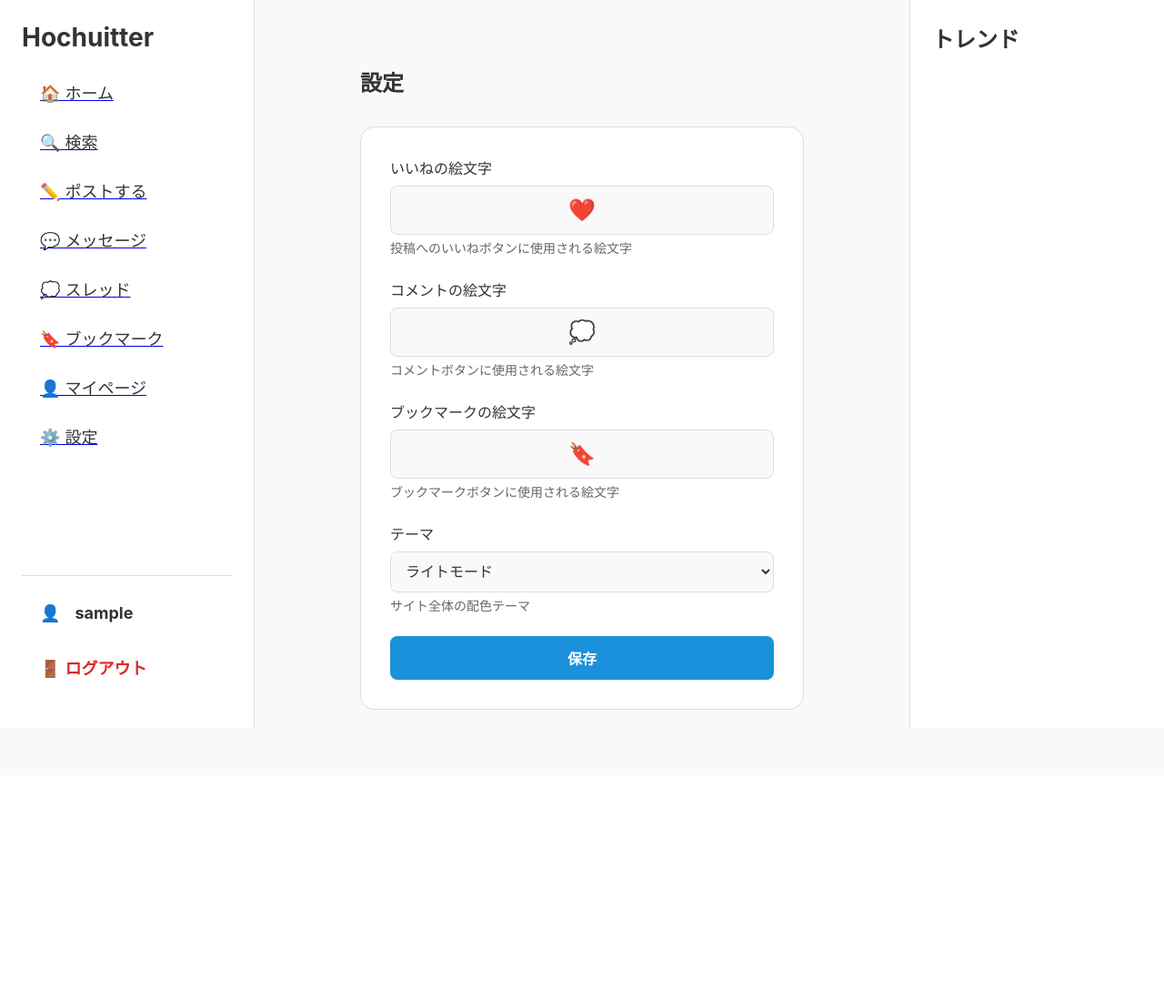
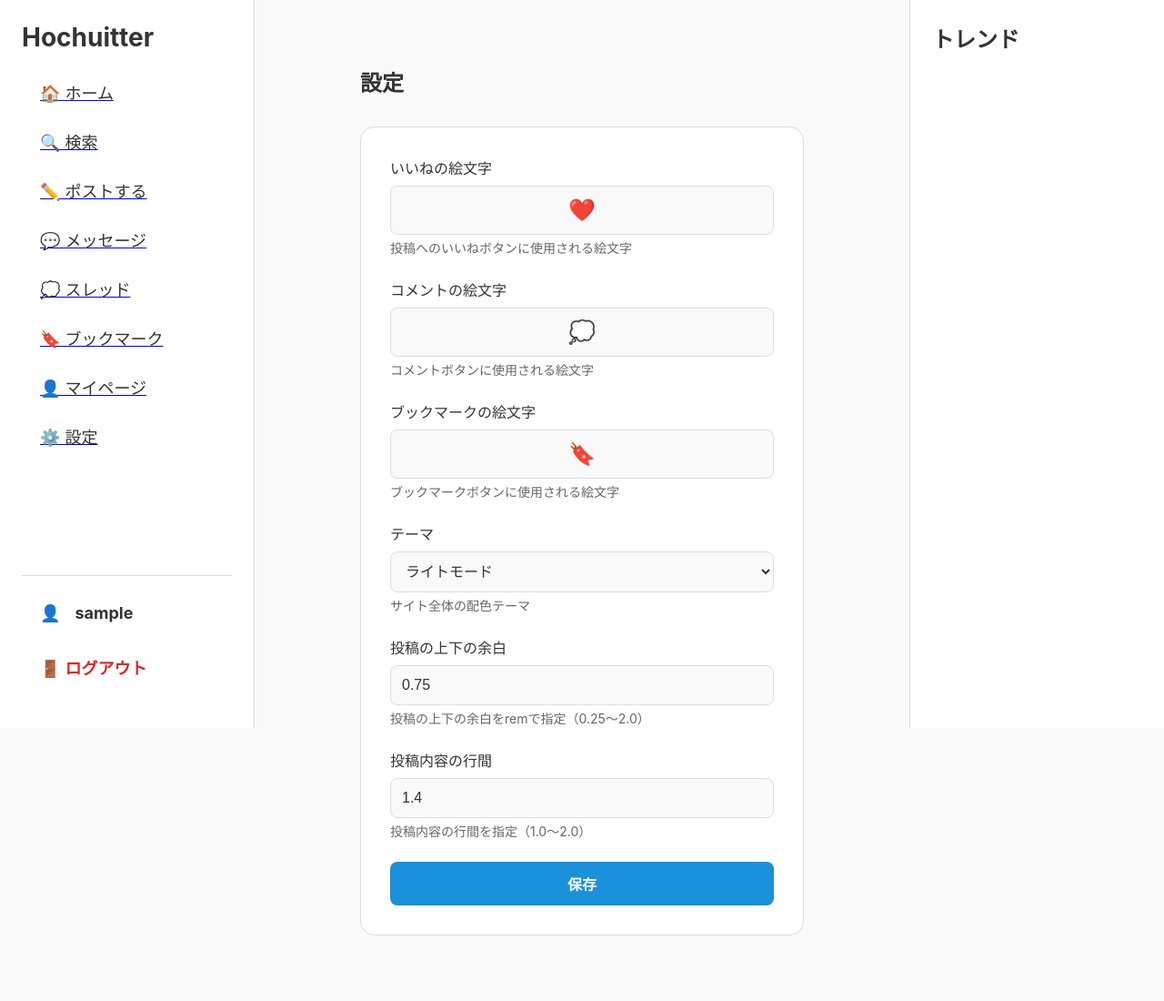
Before and after one commit to hochu-shunsuke/Hochuitter, a Django app: page /social/settings/ in a window 1280 px wide. Shown: the whole page at 91% size. Before the commit the page ends 800 px from the top, so only its background shows below. Run offline with Django 5.2, Linux system fonts and the light colour scheme; the visitor is signed in with stand-in values (Sample User, id 1); data comes from the database, SQL or seed files in the repository.

Commit message:
行間のカスタマイズ

```diff
--- a/sns/social/forms.py
+++ b/sns/social/forms.py
@@ -4,12 +4,14 @@ from .models import Profile
 class ProfileSettingsForm(forms.ModelForm):
     class Meta:
         model = Profile
-        fields = ['like_emoji', 'comment_emoji', 'bookmark_emoji', 'theme']
+        fields = ['like_emoji', 'comment_emoji', 'bookmark_emoji', 'theme', 'post_vertical_padding', 'post_content_line_height']
         labels = {
             'like_emoji': 'いいねの絵文字',
             'comment_emoji': 'コメントの絵文字',
             'bookmark_emoji': 'ブックマークの絵文字',
-            'theme': 'テーマ'
+            'theme': 'テーマ',
+            'post_vertical_padding': '投稿の上下の余白',
+            'post_content_line_height': '投稿内容の行間'
         }
         widgets = {
             'like_emoji': forms.TextInput(attrs={
@@ -29,11 +31,25 @@ class ProfileSettingsForm(forms.ModelForm):
             }),
             'theme': forms.Select(attrs={
                 'class': 'theme-select'
+            }),
+            'post_vertical_padding': forms.NumberInput(attrs={
+                'class': 'number-input',
+                'step': '0.1',
+                'min': '0.25',
+                'max': '2.0'
+            }),
+            'post_content_line_height': forms.NumberInput(attrs={
+                'class': 'number-input',
+                'step': '0.1',
+                'min': '1.0',
+                'max': '2.0'
             })
         }
         help_texts = {
             'like_emoji': '投稿へのいいねボタンに使用される絵文字',
             'comment_emoji': 'コメントボタンに使用される絵文字',
             'bookmark_emoji': 'ブックマークボタンに使用される絵文字',
-            'theme': 'サイト全体の配色テーマ'
+            'theme': 'サイト全体の配色テーマ',
+            'post_vertical_padding': '投稿の上下の余白をremで指定（0.25～2.0）',
+            'post_content_line_height': '投稿内容の行間を指定（1.0～2.0）'
         }
--- a/sns/social/models.py
+++ b/sns/social/models.py
@@ -18,6 +18,9 @@ class Profile(models.Model):
     bookmark_emoji = models.CharField(max_length=10, default='🔖')
     theme = models.CharField(max_length=5, choices=THEME_CHOICES, default='light')
 
+    # 投稿の高さ設定
+    post_vertical_padding = models.FloatField(default=0.75)  # 投稿の上下パディング（rem単位）
+    post_content_line_height = models.FloatField(default=1.4)  # 投稿内容の行間
 
     def __str__(self):
         return self.user.username #Userのusernameを参照している．Profile.userの定義部分でUserをOneToOneで見ているからそのまま引き継いでいる
--- a/sns/social/templates/social/settings.html
+++ b/sns/social/templates/social/settings.html
@@ -82,13 +82,24 @@
         font-size: 1.5rem;
     }
 
+    .number-input {
+        width: 100%;
+        padding: 0.75rem;
+        border: 1px solid var(--border-color);
+        border-radius: 0.5rem;
+        background-color: var(--bg-main);
+        color: var(--text-primary);
+        font-size: 1rem;
+        transition: border-color var(--transition-base);
+    }
+
     .emoji-input::placeholder {
         color: var(--text-secondary);
         opacity: 0.5;
         font-size: 1rem;
     }
 
-    .emoji-input:focus, .theme-select:focus {
+    .emoji-input:focus, .theme-select:focus, .number-input:focus {
         outline: none;
         border-color: var(--accent-color);
     }
```
Also changed, not shown: sns/post/templates/post/components/post_list.html (+10 -11 lines), sns/post/templates/post/components/thread_posts_list.html (+7 -8 lines), sns/social/migrations/0005_profile_post_content_line_height_and_more.py (added).
